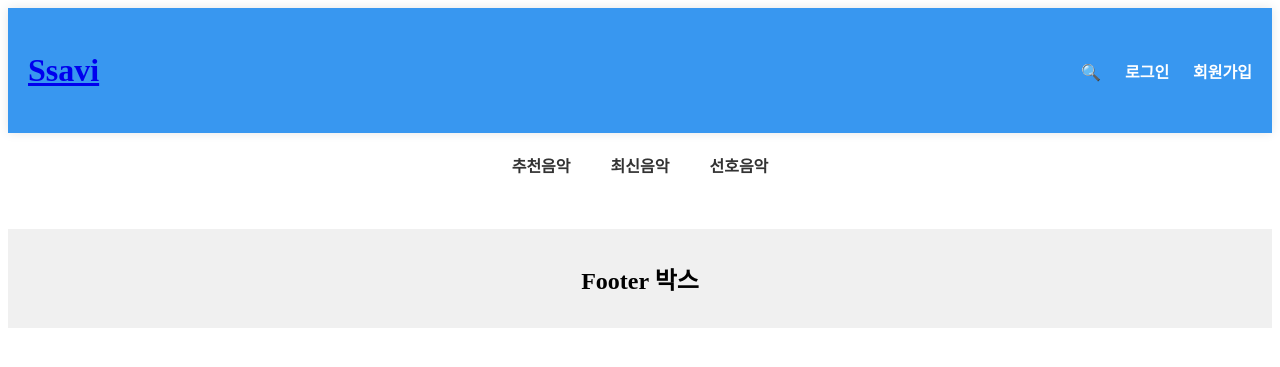
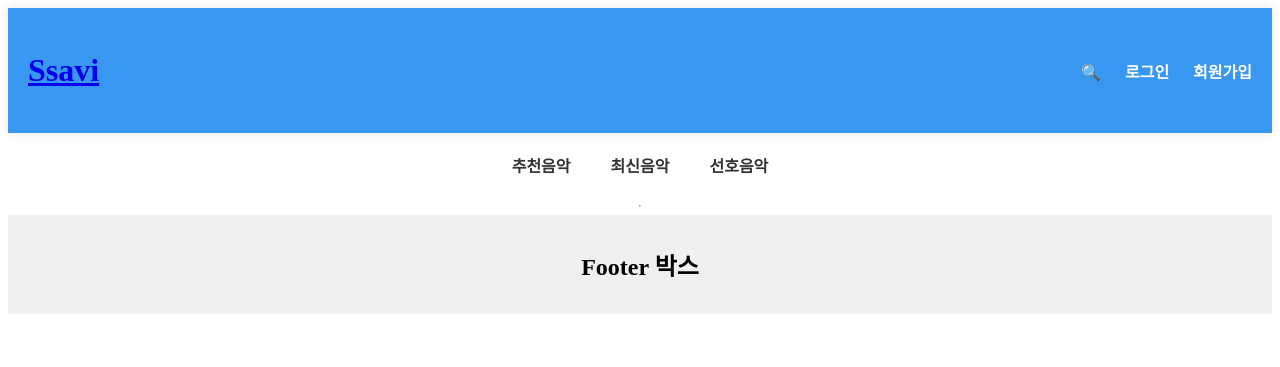
Before and after one commit to luenarstery04/Team3-Project, a Django app: page /recommend/ in a window 1280 px wide. Shown: the top 367 px of the page. Run offline with Django 4.2, Linux system fonts and the light colour scheme; data that the repository does not hold is empty.

Commit message:
중간 저장

```diff
--- a/Ssavi/Ssavi_app/templates/Ssavi_app/recommend.html
+++ b/Ssavi/Ssavi_app/templates/Ssavi_app/recommend.html
@@ -27,11 +27,12 @@
             </div>
             {% endif %}
             {% endfor %}
+            <hr>
         </div>
-        <ul class="recom_display" style="list-style-type: none;">
+        <div class="recom_display" style="list-style-type: none;">
             {% for album in recom_albums %}
             {% if album.album_genre == 'k-pop' %}
-            <li class="recom_item">
+            <div class="recom_item">
                 <a href="" class="recom_img_box" onmouseover="displayAlbumInfo(this)">
                     <img class="recom_img" src="{{ album.album_image }}" alt="" onmouseover="displayAlbumInfo(this)">
                     <div class="album_info">
@@ -43,10 +44,10 @@
                         </div>
                     </div>
                 </a>
-            </li>
+            </div>
             {% endif %}
             {% endfor %}
-        </ul>
+        </div>
     </article>
 </div>
 
```
